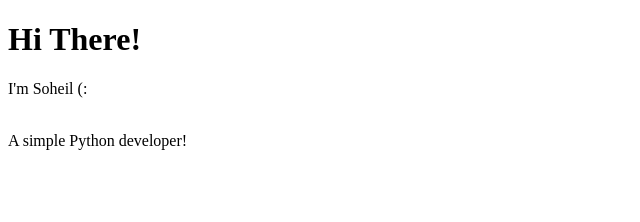
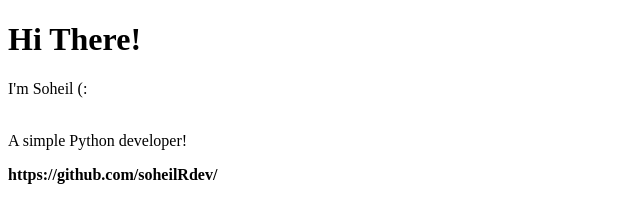
Before and after one commit to soheilRdev/soheilrdev.github.io, a plain HTML site: page index.html in a window 1280 px wide. Shown: the whole page, without its empty margins (0-640 px from the left). Drawn offline with Linux system fonts and the light colour scheme.

Commit message:
Update index.html

```diff
--- a/index.html
+++ b/index.html
@@ -13,5 +13,6 @@
 <br>
 <br>
 <p>A simple Python developer!</p>
+	<b>https://github.com/soheilRdev/</b>
 </body>
 </html>
```
